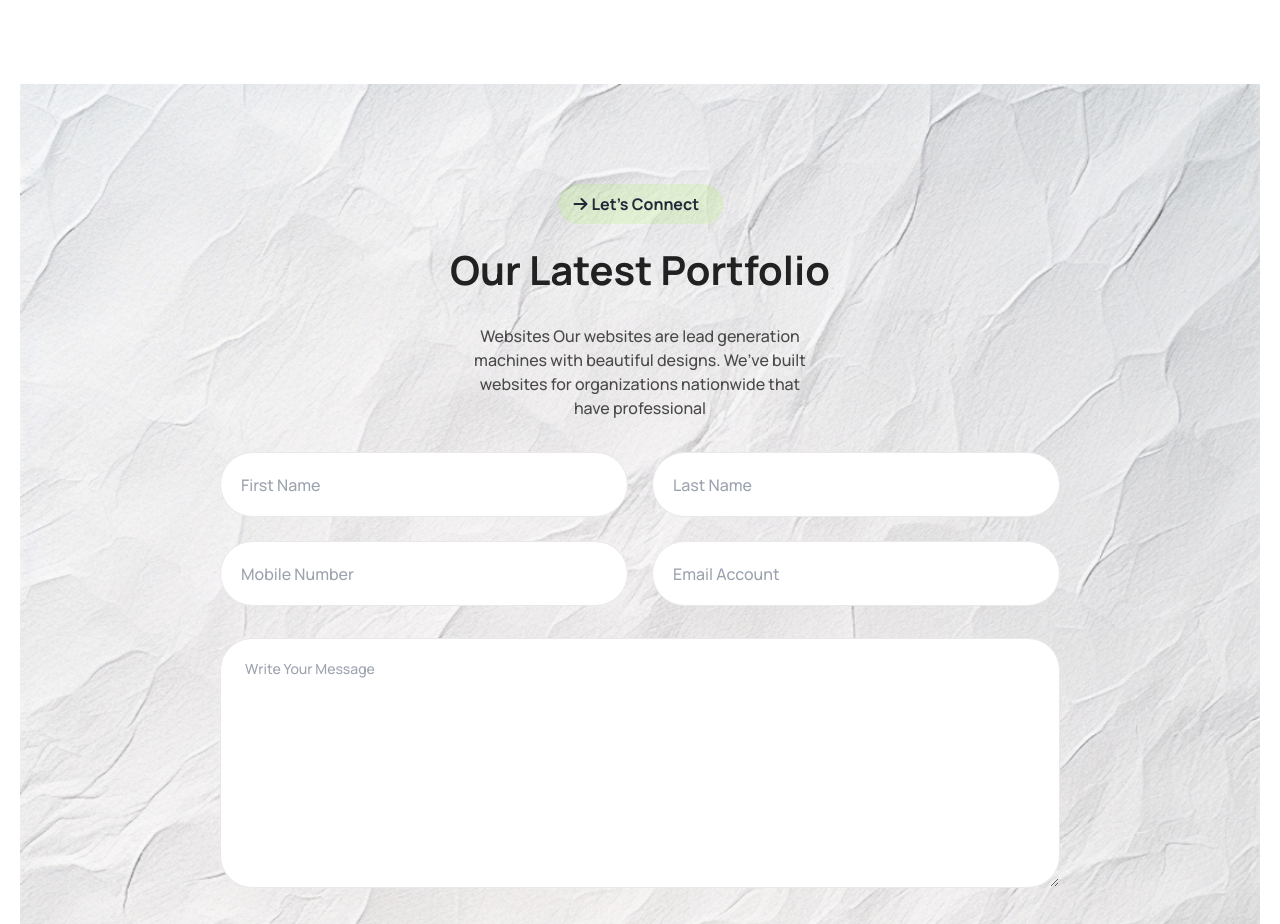
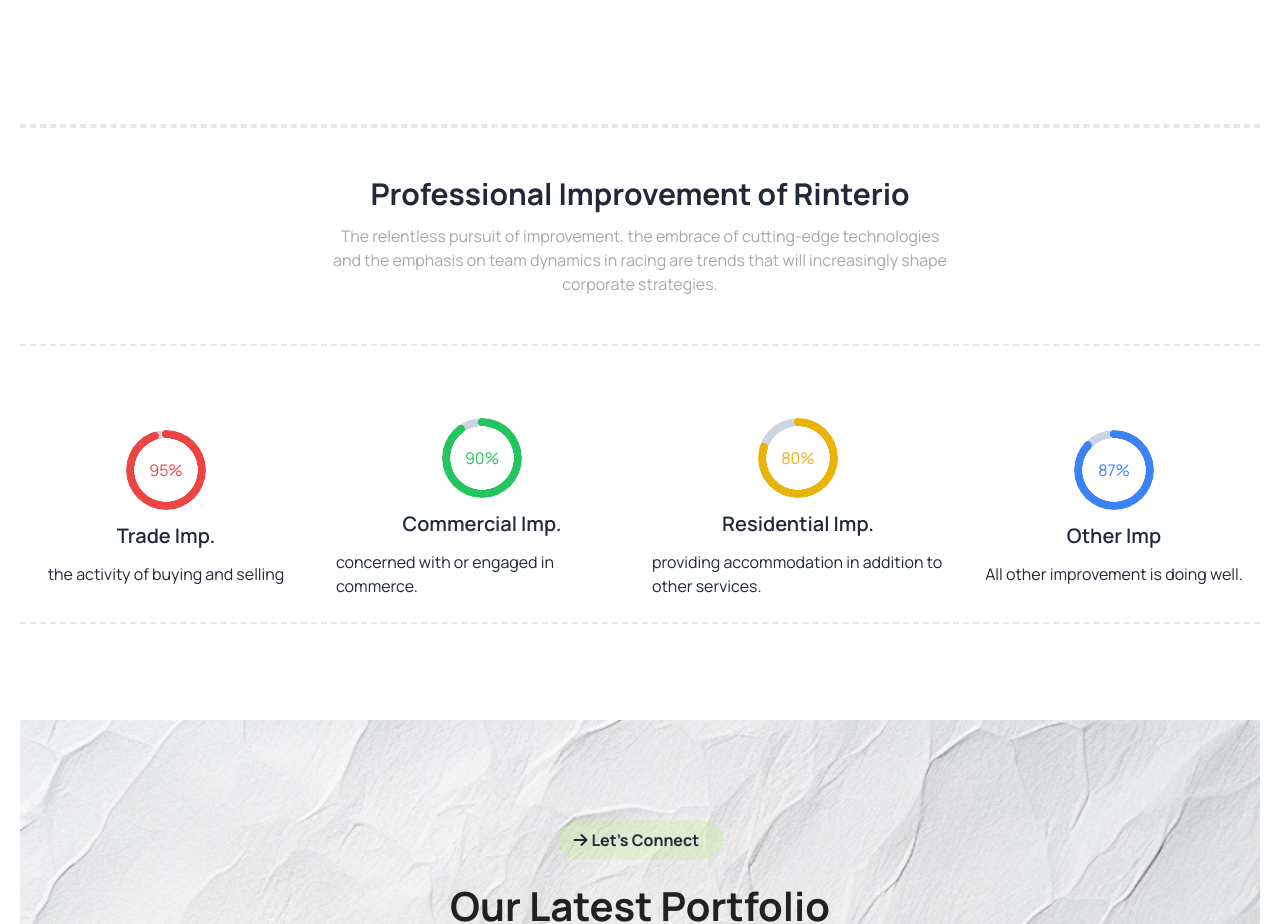
Before and after one commit to mohsyn007/Assignment-03, a plain HTML site: page index.html in a window 1280 px wide. Shown: the part 3440-4364 px from the top of the page. Drawn offline with nearby package versions, Linux system fonts and the light colour scheme.

Commit message:
Extra section done

```diff
--- a/index.html
+++ b/index.html
@@ -387,6 +387,75 @@
 
                 </div>
             </section>
+
+            <!-- Extra section -->
+            <!-- Statities Section -->
+            <section class="mt-10 mb-24 border-y-[2px] border-dashed">
+                <!-- Text section -->
+                <div
+                    class="border-y-[2px] border-dashed text-center py-12 mx-auto flex flex-col items-center justify-center">
+                    <h3 class="text-3xl font-bold mb-3">Professional Improvement of Rinterio</h3>
+                    <p class="opacity-40 w-1/2">The relentless pursuit of improvement, the embrace of cutting-edge
+                        technologies and the emphasis on team dynamics in racing are trends that will increasingly shape
+                        corporate strategies.</p>
+
+                </div>
+
+                <div class="mt-12 grid grid-cols-1 md:grid-cols-2 lg:grid-cols-4 gap-6">
+                    <div class="flex flex-col items-center justify-center py-6 space-y-3">
+                        <div class="relative">
+                            <div class="z-50 radial-progress text-red-500" style="--value:95;" role="progressbar">95%
+                            </div>
+                            <div class=" absolute rotate-90 radial-progress text-primary text-slate-300 top-0 left-0"
+                                style="--value:87;" role="progressbar"></div>
+                        </div>
+
+                        <h6 class="text-xl font-semibold">Trade Imp.</h6>
+                        <p>the activity of buying and selling</p>
+                    </div>
+                    <div class="flex flex-col items-center justify-center py-6 space-y-3">
+                        <div class="relative">
+                            <div class="z-50 radial-progress text-green-500" style="--value:90;" role="progressbar">90%
+                            </div>
+                            <div class=" absolute rotate-90 radial-progress text-primary text-slate-300 top-0 left-0"
+                                style="--value:87;" role="progressbar"></div>
+                        </div>
+
+                        <h6 class="text-xl font-semibold">Commercial Imp.</h6>
+                        <p>concerned with or engaged in commerce.</p>
+                    </div>
+                    <div class="flex flex-col items-center justify-center py-6 space-y-3">
+                        <div class="relative">
+                            <div class="z-50 radial-progress text-yellow-500" style="--value:80;" role="progressbar">80%
+                            </div>
+                            <div class=" absolute rotate-90 radial-progress text-primary text-slate-300 top-0 left-0"
+                                style="--value:87;" role="progressbar"></div>
+                        </div>
+
+                        <h6 class="text-xl font-semibold">Residential Imp.</h6>
+                        <p>providing accommodation in addition to other services.</p>
+                    </div>
+                    <div class="flex flex-col items-center justify-center py-6 space-y-3">
+                        <div class="relative">
+                            <div class="z-50 radial-progress text-blue-500" style="--value:87;" role="progressbar">87%
+                            </div>
+                            <div class=" absolute rotate-90 radial-progress text-primary text-slate-300 top-0 left-0"
+                                style="--value:87;" role="progressbar"></div>
+                        </div>
+
+                        <h6 class="text-xl font-semibold">Other Imp</h6>
+                        <p>All other improvement is doing well.</p>
+                    </div>
+
+                </div>
+            </section>
+
+
+
+
+
+
+
             <section class="py-[50px] md:py-[100px] px-8 lg:px-0 bg-no-repeat bg-cover bg-opacity-50"
                 style="background-image: url(./assets/bg.jpg);">
 
@@ -446,8 +515,6 @@
             </section>
 
 
-
-
         </main>
         <footer class="bg-[#1C1C1C] py-[48px] lg:py-[100px]">
 
```
